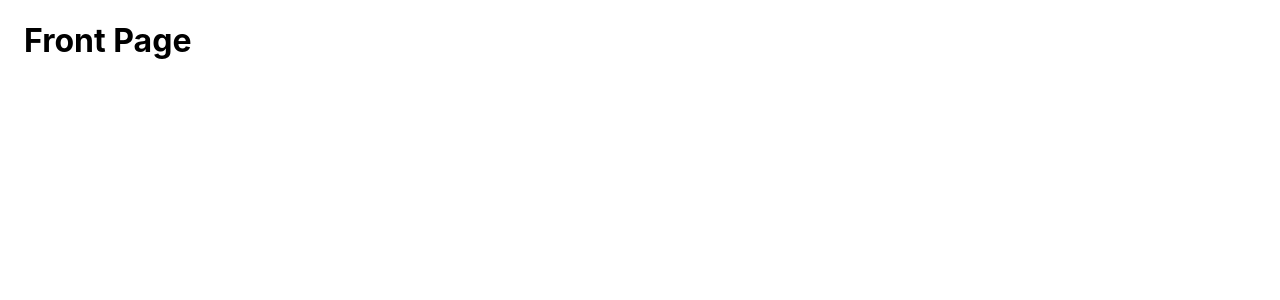
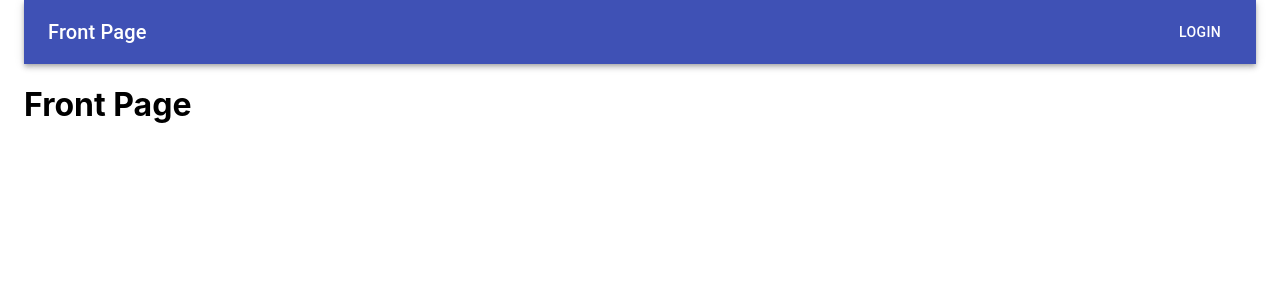
Before and after one commit to pathfinder-toolkit/pathfinder-toolkit, a React (Create React App) app: page / in a window 1280 px wide. Shown: the top 300 px of the page. Built offline with nearby package versions, Linux system fonts and the light colour scheme.

Commit message:
Navigation appbar added

```diff
--- a/package.json
+++ b/package.json
@@ -4,6 +4,7 @@
   "private": true,
   "dependencies": {
     "@material-ui/core": "^4.10.1",
+    "@material-ui/icons": "^4.9.1",
     "@testing-library/jest-dom": "^4.2.4",
     "@testing-library/react": "^9.5.0",
     "@testing-library/user-event": "^7.2.1",
--- /dev/null
+++ b/src/components/Navigation/NavigationBar.js
@@ -0,0 +1,32 @@
+import React from 'react';
+import AppBar from '@material-ui/core/AppBar';
+import Toolbar from '@material-ui/core/Toolbar';
+import Typography from '@material-ui/core/Typography';
+import Button from '@material-ui/core/Button';
+
+import { makeStyles } from '@material-ui/core/styles';
+
+const useStyles = makeStyles((theme) => ({
+    root: {
+      flexGrow: 1,
+    },
+    title: {
+      flexGrow: 1,
+    },
+  }));
+
+const NavigationBar = () => {
+
+    const classes = useStyles();
+
+    return <AppBar position="static">
+        <Toolbar>
+            <Typography variant="h6" className={classes.title}>
+                Front Page
+            </Typography>
+            <Button color="inherit">Login</Button>
+        </Toolbar>
+    </AppBar>
+}
+
+export default NavigationBar;
--- a/src/sites/FrontPage/FrontPage.js
+++ b/src/sites/FrontPage/FrontPage.js
@@ -1,8 +1,10 @@
 import React from 'react';
 import Container from '@material-ui/core/Container';
+import NavigationBar from '../../components/Navigation/NavigationBar';
 
 const FrontPage = () => {
     return <Container>
+        <NavigationBar />
         <h1>Front Page</h1>
     </Container>
 }
```
Also changed, not shown: 1 other file (tests, documents, lock files or other folders).
